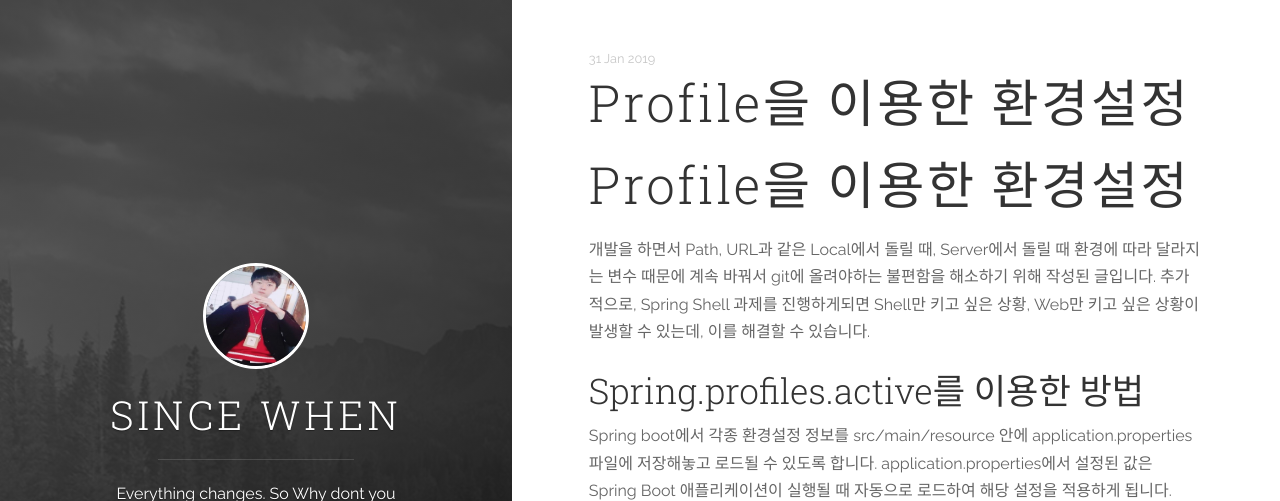
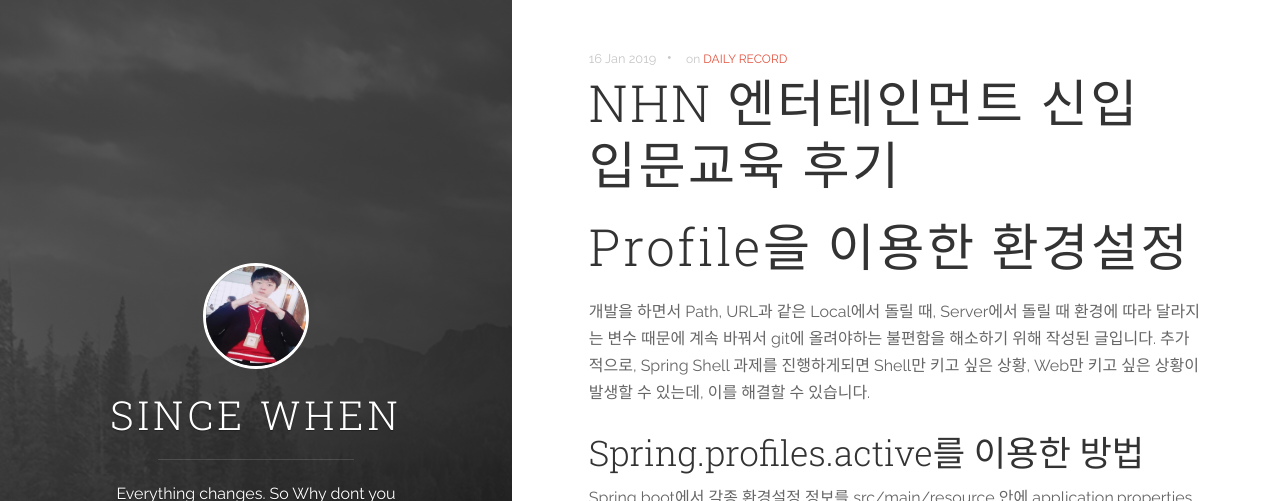
Before and after one commit to hiasince/hiasince.github.io, a Jekyll site: the page built from _posts/2019-01-31-Profile을 이용한 환경설정.markdown, in a window 1280 px wide and 900 px high, cut to the strip 0-501 px from the top of the window. Built offline with Jekyll 4.4.1, drawn with Linux system fonts in a browser that asks for light colours; comment, search, counter and statistics services are not loaded.

Commit message:
Update 2019-01-31-Profile을 이용한 환경설정.markdown

```diff
--- a/_posts/2019-01-31-Profile을 이용한 환경설정.markdown
+++ b/_posts/2019-01-31-Profile을 이용한 환경설정.markdown
@@ -1,3 +1,10 @@
+---
+title:  "NHN 엔터테인먼트 신입 입문교육 후기"
+date:   2019-01-16 15:13:24
+categories: [POST]
+tags: [DAILY RECORD]
+---
+
 # Profile을 이용한 환경설정
 
 개발을 하면서 Path, URL과 같은 Local에서 돌릴 때, Server에서 돌릴 때 환경에 따라 달라지는 변수 때문에 계속 바꿔서 git에 올려야하는 불편함을 해소하기 위해 작성된 글입니다. 추가적으로, Spring Shell 과제를 진행하게되면 Shell만 키고 싶은 상황, Web만 키고 싶은 상황이 발생할 수 있는데, 이를 해결할 수 있습니다.
@@ -7,7 +14,7 @@
 Spring boot에서 각종 환경설정 정보를 src/main/resource 안에 application.properties 파일에 저장해놓고 로드될 수 있도록 합니다.
 application.properties에서 설정된 값은  Spring Boot 애플리케이션이 실행될 때 자동으로 로드하여 해당 설정을 적용하게 됩니다.
 
-![image.png](/files/2404176551346403577)
+<img src="https://nhnent.dooray.com/files/2404176551346403577">
 
 위와 같은 그림이 profile을 사용하기 전의 저희 TF의 properties 였습니다.
 여기서 profile에 따라 적용되는 properties를 변경하고자 했을 때, profile에 따른 properties를 각각 정의하는 것으로 시작합니다.
```
